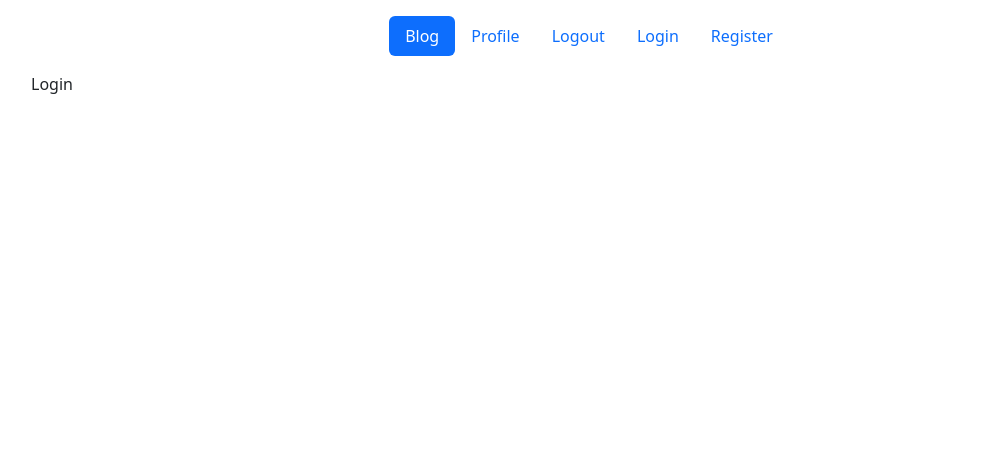
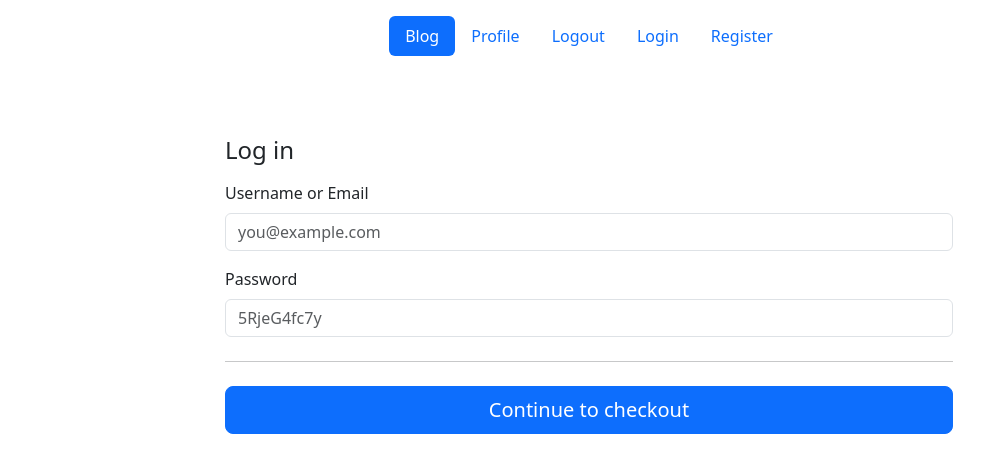
Before and after one commit to aMadAlien/blog-app-react, a React (Create React App) app: page /login in a window 1280 px wide. Shown: the top 472 px of the page, without its empty margins (51-1035 px from the left). Built offline with nearby package versions, Linux system fonts and the light colour scheme.

Commit message:
created layout for login form

```diff
--- a/src/pages/Auth/Login/index.js
+++ b/src/pages/Auth/Login/index.js
@@ -1,9 +1,31 @@
-import React from 'react'
 
 const Login = () => {
   return (
-    <div>Login</div>
+    <div className="row g-5 mt-3">
+      <div className="col-md-7 col-lg-8 mx-auto">
+        <h4 className="mb-3">Log in </h4>
+        <form className="needs-validation">
+          <div className="row g-3">
+            <div className="col-12">
+              <label for="email" className="form-label">Username or Email</label>
+              <input type="text" className="form-control" id="username-email" placeholder="you@example.com" required />
+              <div className="invalid-feedback">
+                Please enter your username or email address.
+              </div>
+            </div>
+            <div className="col-12">
+              <label for="address" className="form-label">Password</label>
+              <input type="password" className="form-control" id="address" placeholder="5RjeG4fc7y" minLength="8" maxLength="24" required />
+              <div className="invalid-feedback">
+                Please enter your password.
+              </div>
+            </div>
+          </div>
+          <hr className="my-4" />
+          <button className="w-100 btn btn-primary btn-lg" type="submit">Continue to checkout</button>
+        </form>
+      </div>
+    </div>
   )
 }
-
 export default Login
```
